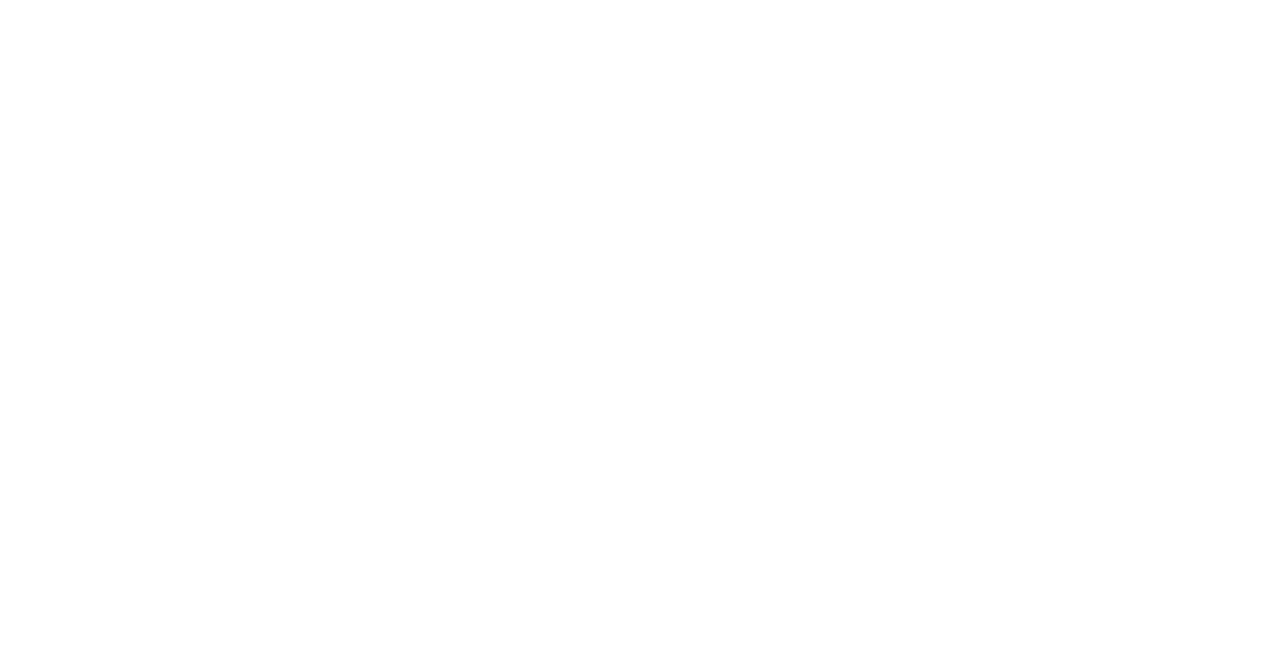
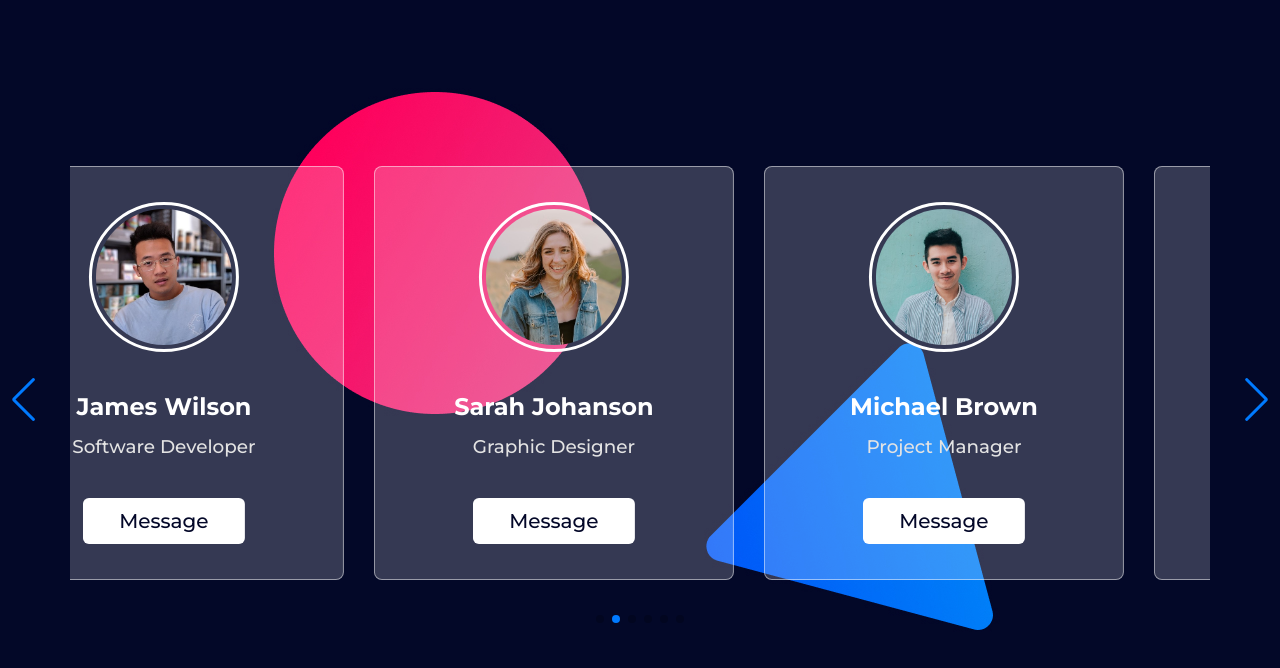
Before and after one commit to kartikrana77/card-slider, a plain HTML site: page index.html in a window 1280 px wide. Drawn offline with nearby package versions, Linux system fonts and the light colour scheme.

Commit message:
slider completed

```diff
--- a/index.css
+++ b/index.css
@@ -0,0 +1,92 @@
+@import url('https://fonts.googleapis.com/css2?family=Montserrat:ital,wght@0,100..900;1,100..900&display=swap');
+
+*{
+    margin: 0;
+    padding: 0;
+    box-sizing: border-box;
+    font-family: "Montserrat",sans-serif;
+}
+
+body{
+    display: flex;
+    align-items: center;
+    justify-content: center;
+    min-height: 100vh;
+    background: url('images/bg.jpg') #030728 no-repeat center;
+}
+
+.slider-wrapper{
+    overflow: hidden;
+    max-width: 1200px;
+    margin: 0 70px 55px;
+}
+.card-list .card-item{
+    color: #fff;
+   user-select: none;
+    padding: 35px;
+    display: flex;
+    align-items: center;
+    justify-content: center;
+    flex-direction: column;
+    border-radius: 8px;
+    background: rgba(255,255,255,0.2);
+    border: 1px solid rgba(255,255,255,0.5);
+}
+.card-list .card-item .user-image{
+    width: 150px;
+    height: 150px;
+    border-radius: 50%;
+    margin-bottom: 40px;
+    border: 3px solid #fff;
+    padding: 4px;
+}
+
+.card-list .card-item .user-profession{
+    font-size: 1.15rem;
+    color: #e3e3e3;
+    font-weight: 500;
+    margin: 14px 0 40px;
+}
+
+.card-list .card-item .message-button{
+    font-size: 1.25rem;
+    padding: 10px 35px;
+    color: #030728;
+    border-radius: 6px;
+    font-weight: 500;
+    cursor: pointer;
+    border: 1px solid transparent;
+    background: #fff;
+}
+
+.card-list .card-item .message-button:hover{
+    background: rgba(255,255,255,0.1);
+    border: 1px solid #fff;
+    color: #fff;
+}
+
+.slider-wrapper .slider-pagination-bullet{
+    background: #fff;
+    height: 15px;
+    width: 15px;
+}
+
+.swiper-slide-button{
+    color:#fff;
+    margin-top: -50px;
+    transition: 0.2s ease;
+}
+
+.swiper-slide-button:hover{
+    color: #4658ff;
+}
+
+@media(max-width: 768px){
+    .slider-wrapper{
+        margin: 0 10px 40px;
+    }
+
+    .slider-wrapper .swiper-slide-button{
+        display: none;
+    }
+}
--- a/index.html
+++ b/index.html
@@ -1,12 +1,67 @@
 <!DOCTYPE html>
 <html lang="en">
-<head>
-    <meta charset="UTF-8">
-    <meta name="viewport" content="width=device-width, initial-scale=1.0">
+  <head>
+    <meta charset="UTF-8" />
+    <meta name="viewport" content="width=device-width, initial-scale=1.0" />
     <title>Document</title>
-    <link rel="stylesheet" href="index.css">
-</head>
-<body>
+    <link rel="stylesheet" href="index.css" />
+    <link rel="stylesheet" href="https://cdn.jsdelivr.net/npm/swiper@11/swiper-bundle.min.css">
+  </head>
+  <body>
+    <div class="container swiper">
+      <div class="slider-wrapper">
+        <div class="card-list swiper-wrapper">
+          <div class="card-item swiper-slide">
+            <img src="images/img-1.jpg" alt="user Image" class="user-image" />
+            <h2 class="user-name">James Wilson</h2>
+            <p class="user-profession">Software Developer</p>
+            <button class="message-button">Message</button>
+          </div>
 
-</body>
+          <div class="card-item swiper-slide">
+            <img src="images/img-2.jpg" alt="user Image" class="user-image" />
+            <h2 class="user-name">Sarah Johanson</h2>
+            <p class="user-profession">Graphic Designer</p>
+            <button class="message-button">Message</button>
+          </div>
+
+          <div class="card-item swiper-slide">
+            <img src="images/img-3.jpg" alt="user Image" class="user-image" />
+            <h2 class="user-name">Michael Brown</h2>
+            <p class="user-profession">Project Manager</p>
+            <button class="message-button">Message</button>
+          </div>
+
+          <div class="card-item swiper-slide">
+            <img src="images/img-4.jpg" alt="user Image" class="user-image" />
+            <h2 class="user-name">Emily Davis</h2>
+            <p class="user-profession">Marketing Specialist</p>
+            <button class="message-button">Message</button>
+          </div>
+
+          <div class="card-item swiper-slide">
+            <img src="images/img-5.jpg" alt="user Image" class="user-image" />
+            <h2 class="user-name">Chris Garcia</h2>
+            <p class="user-profession">Data Scientist</p>
+            <button class="message-button">Message</button>
+          </div>
+
+          <div class="card-item swiper-slide">
+            <img src="images/img-6.jpg" alt="user Image" class="user-image" />
+            <h2 class="user-name">Richard Wilson</h2>
+            <p class="user-profession">Product Designer</p>
+            <button class="message-button">Message</button>
+          </div>
+        </div>
+        <div class="swiper-pagination"></div>
+        <div class="swiper-slide-button swiper-button-prev"></div>
+        <div class="swiper-slide-button swiper-button-next"></div>
+
+      </div>
+    </div>
+
+    <script src="https://cdn.jsdelivr.net/npm/swiper@11/swiper-bundle.min.js"></script>
+
+    <script src="script.js"></script>
+  </body>
 </html>
--- /dev/null
+++ b/script.js
@@ -0,0 +1,33 @@
+const swiper = new Swiper('.slider-wrapper', {
+    loop: true,
+  grabCursor: true,
+  spaceBetween: 30,
+    // If we need pagination
+    pagination: {
+      el: '.swiper-pagination',
+      clickable: true,
+      dynacmicBullets: true
+    },
+
+    // Navigation arrows
+    navigation: {
+      nextEl: '.swiper-button-next',
+      prevEl: '.swiper-button-prev',
+    },
+
+    breakpoints:{
+        0:{
+        slidesPerView:1
+    },
+    768:{
+        slidesPerView:2
+    },
+    1024:{
+        slidesPerView:3
+    }
+}
+  });
+
+  let but = document.querySelector('.swiper-button-next');
+
+  setInterval(()=>{but.click();},5000);
```
Also changed, not shown: images/bg.jpg (added), images/img-1.jpg (added), images/img-2.jpg (added), images/img-3.jpg (added), images/img-4.jpg (added), images/img-5.jpg (added), images/img-6.jpg (added).
